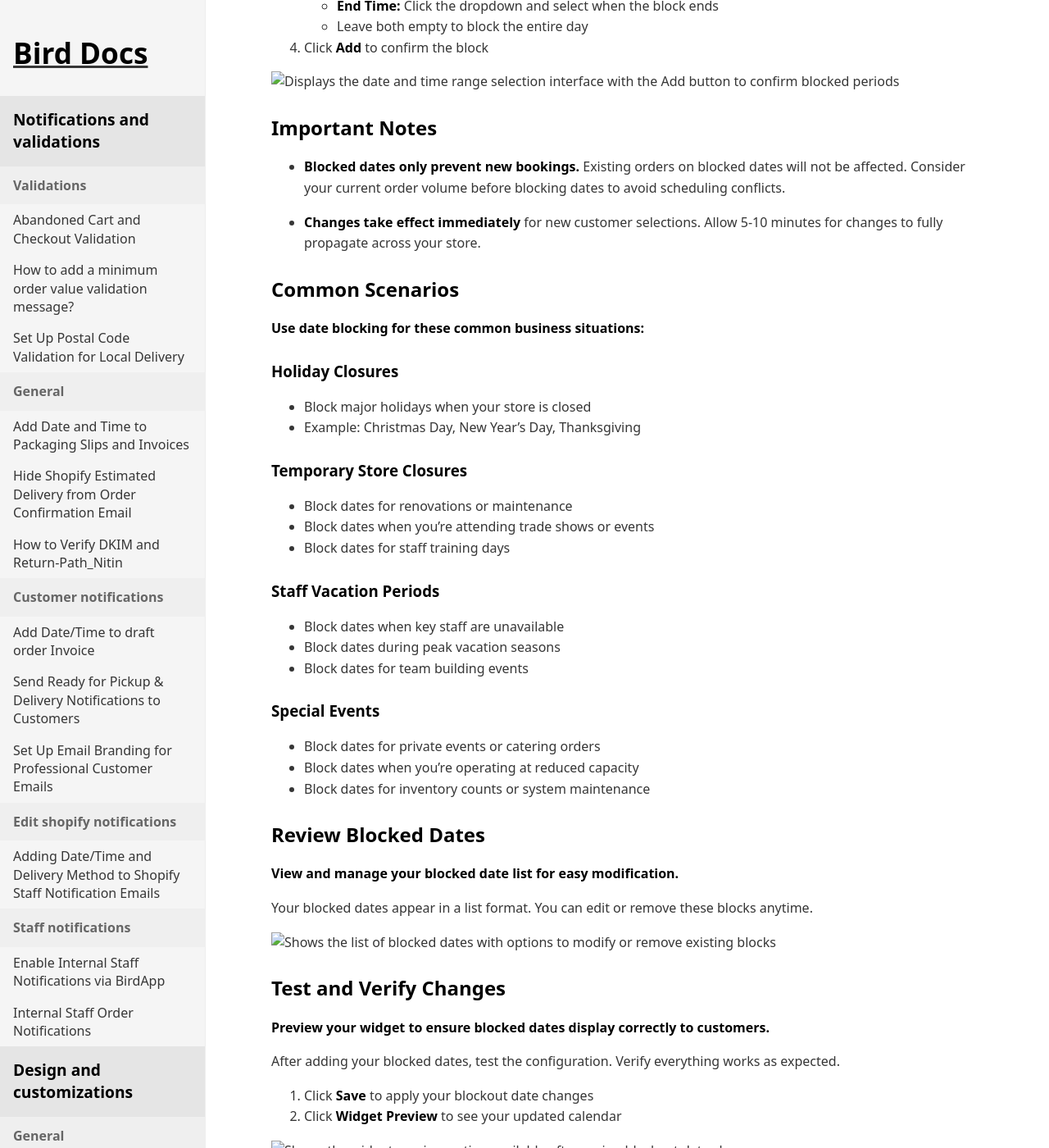
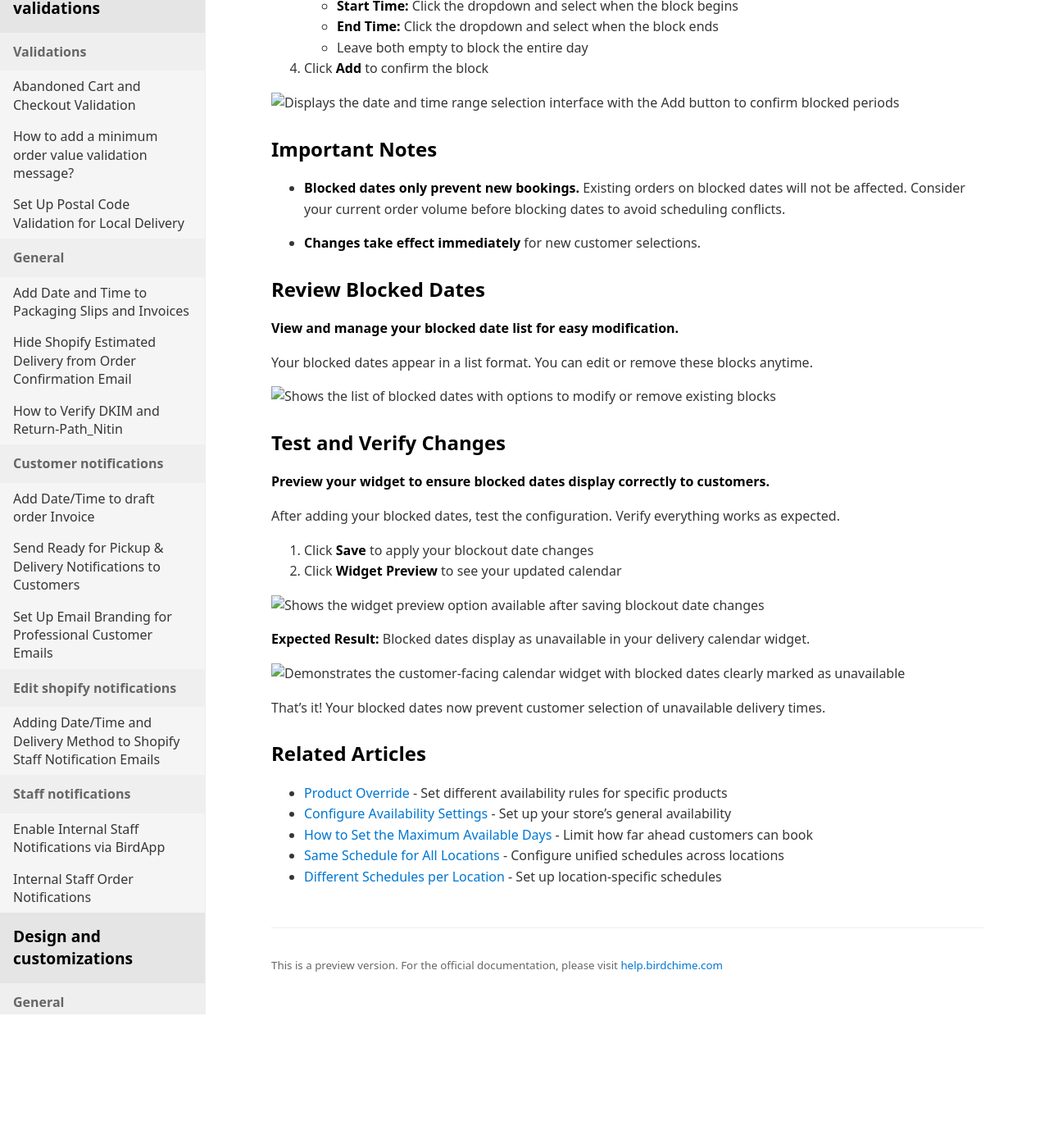
Before and after one commit to atinder/bird-docs, a Jekyll site: the page built from docs/calendar-and-time-configuration/global-settings/how-to-block-dates-from-calendar-b9d6446a-86c0-4ca6-9657-e55f0a8f7f67.md, in a window 1280 px wide and 1400 px high, scrolled down 1186 px. Shown: the whole window at 82% size. Built offline with Jekyll 4.4.1, drawn with Linux system fonts in a browser that asks for light colours; after the commit the page ends 2423 px from its top, so only the background shows below that; some of the changed text lies outside the part shown.

```diff
--- a/docs/calendar-and-time-configuration/global-settings/how-to-block-dates-from-calendar-b9d6446a-86c0-4ca6-9657-e55f0a8f7f67.md
+++ b/docs/calendar-and-time-configuration/global-settings/how-to-block-dates-from-calendar-b9d6446a-86c0-4ca6-9657-e55f0a8f7f67.md
@@ -65,30 +65,7 @@ If each location has its own unique schedule:
 
 - **Blocked dates only prevent new bookings.** Existing orders on blocked dates will not be affected. Consider your current order volume before blocking dates to avoid scheduling conflicts.
 
-- **Changes take effect immediately** for new customer selections. Allow 5-10 minutes for changes to fully propagate across your store.
-
-## Common Scenarios
-
-**Use date blocking for these common business situations:**
-
-### Holiday Closures
-- Block major holidays when your store is closed
-- Example: Christmas Day, New Year's Day, Thanksgiving
-
-### Temporary Store Closures
-- Block dates for renovations or maintenance
-- Block dates when you're attending trade shows or events
-- Block dates for staff training days
-
-### Staff Vacation Periods
-- Block dates when key staff are unavailable
-- Block dates during peak vacation seasons
-- Block dates for team building events
-
-### Special Events
-- Block dates for private events or catering orders
-- Block dates when you're operating at reduced capacity
-- Block dates for inventory counts or system maintenance
+- **Changes take effect immediately** for new customer selections.
 
 ## Review Blocked Dates
 
```
Also changed, not shown: other parts of docs/calendar-and-time-configuration/global-settings/how-to-block-dates-from-calendar-b9d6446a-86c0-4ca6-9657-e55f0a8f7f67.md (+1 -1 lines), docs/calendar-and-time-configuration/global-settings/block-shipping-local-delivery-pickup-using-product-availability-f0c06291-becf-487a-ba5a-e434b280a561.md (+5 -11 lines), docs/calendar-and-time-configuration/global-settings/configure-availability-settings-37da5caa-d6ec-4ad5-ac39-36c815daf55c.md (+7 -7 lines), docs/calendar-and-time-configuration/global-settings/configure-order-preparation-times-79a445e9-2040-47a9-9284-971c7673f945.md (+6 -6 lines), docs/design-and-customizations/general/how-to-change-the-widget-language-labels-f7490f12-e87b-4ea6-b420-fcfb37b2a076.md (+14 -7 lines).
